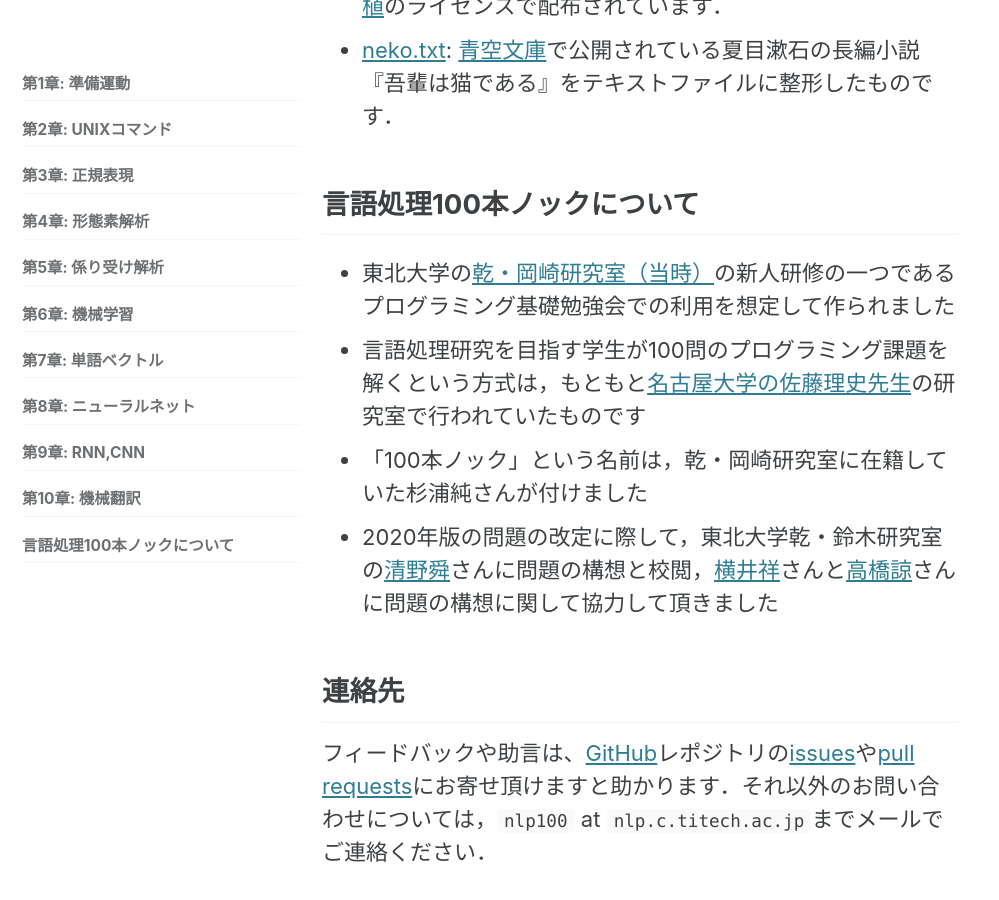
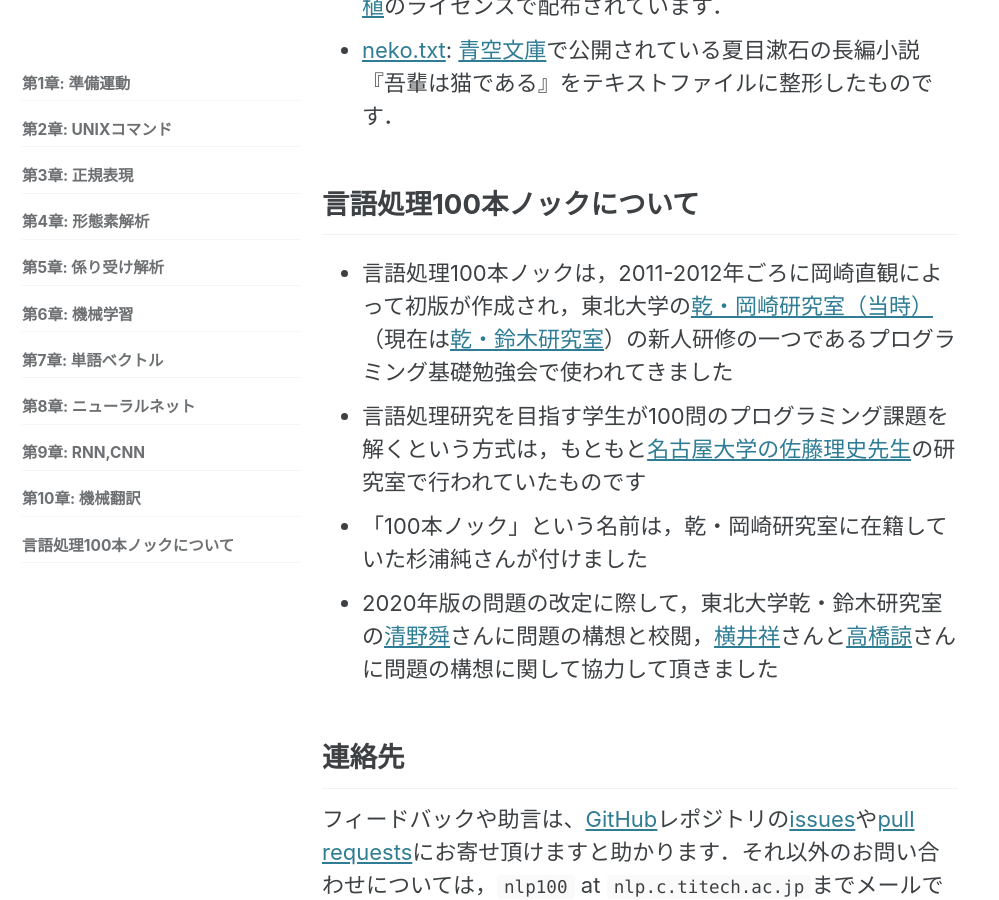
Before and after one commit to nlp100/nlp100.github.io, a Jekyll site: the page built from ja/about.md, in a window 1280 px wide and 900 px high, scrolled down 1386 px. Shown: the whole window, without its empty margins (0-999 px from the left). Built offline with Jekyll 4.4.1, drawn with Linux system fonts in a browser that asks for light colours; cached includes are drawn as plain includes; nearby versions of some CDN libraries.

Commit message:
Synchronize with English translation.

```diff
--- a/ja/about.md
+++ b/ja/about.md
@@ -33,7 +33,7 @@ sidebar: {nav: "sidebar_ja"}
 
 ## 言語処理100本ノックについて
 
-+ 東北大学の[乾・岡崎研究室（当時）](http://www.cl.ecei.tohoku.ac.jp/)の新人研修の一つであるプログラミング基礎勉強会での利用を想定して作られました
++ 言語処理100本ノックは，2011-2012年ごろに岡崎直観によって初版が作成され，東北大学の[乾・岡崎研究室（当時）](http://www.cl.ecei.tohoku.ac.jp/)（現在は[乾・鈴木研究室](https://www.nlp.ecei.tohoku.ac.jp/)）の新人研修の一つであるプログラミング基礎勉強会で使われてきました
 + 言語処理研究を目指す学生が100問のプログラミング課題を解くという方式は，もともと[名古屋大学の佐藤理史先生](https://sites.google.com/site/sslabnagoya/)の研究室で行われていたものです
 + 「100本ノック」という名前は，乾・岡崎研究室に在籍していた杉浦純さんが付けました
 + 2020年版の問題の改定に際して，東北大学乾・鈴木研究室の[清野舜](https://butsugiri.github.io/)さんに問題の構想と校閲，[横井祥](http://www.cl.ecei.tohoku.ac.jp/~yokoi/)さんと[高橋諒](https://reiyw.com/)さんに問題の構想に関して協力して頂きました
```
